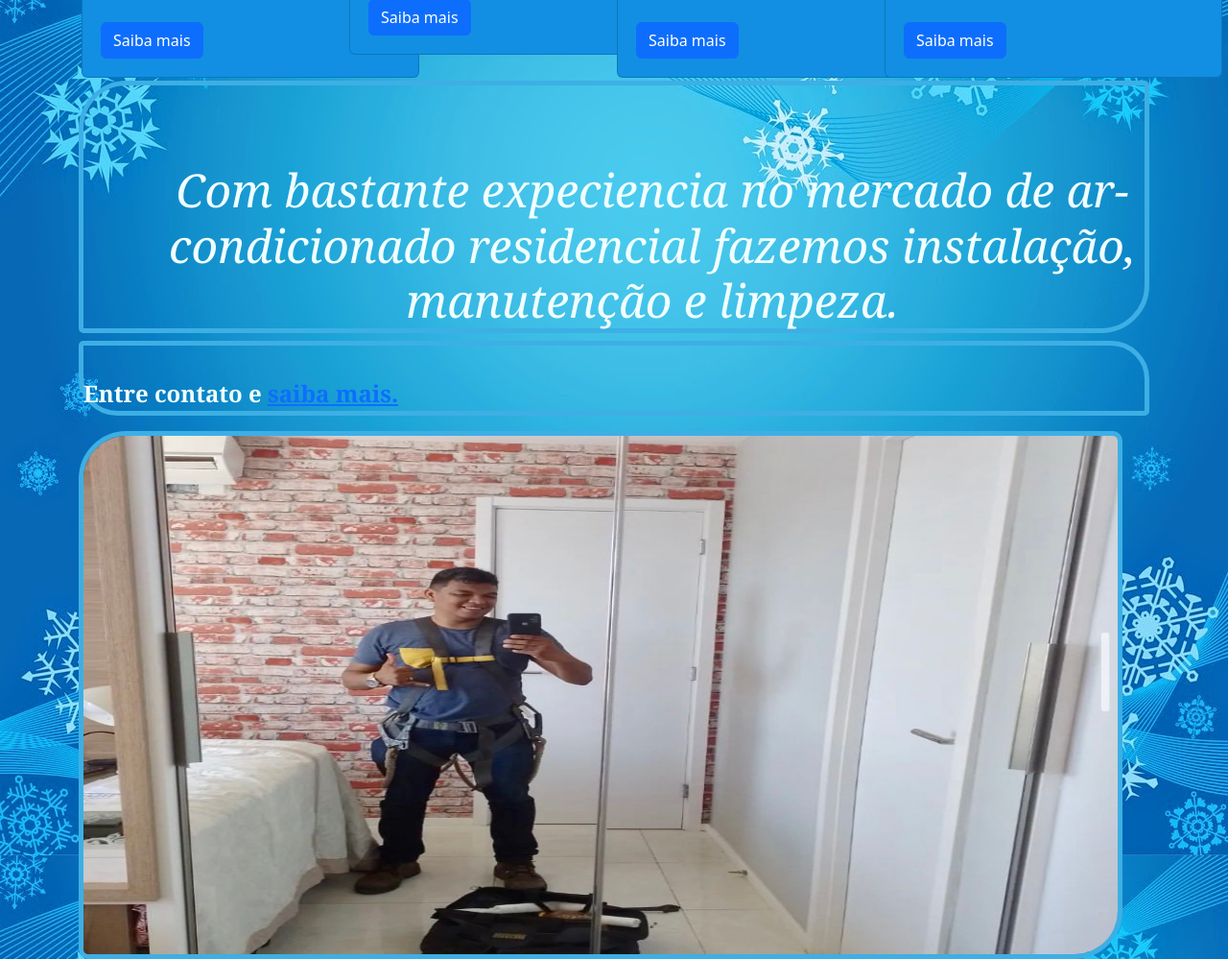
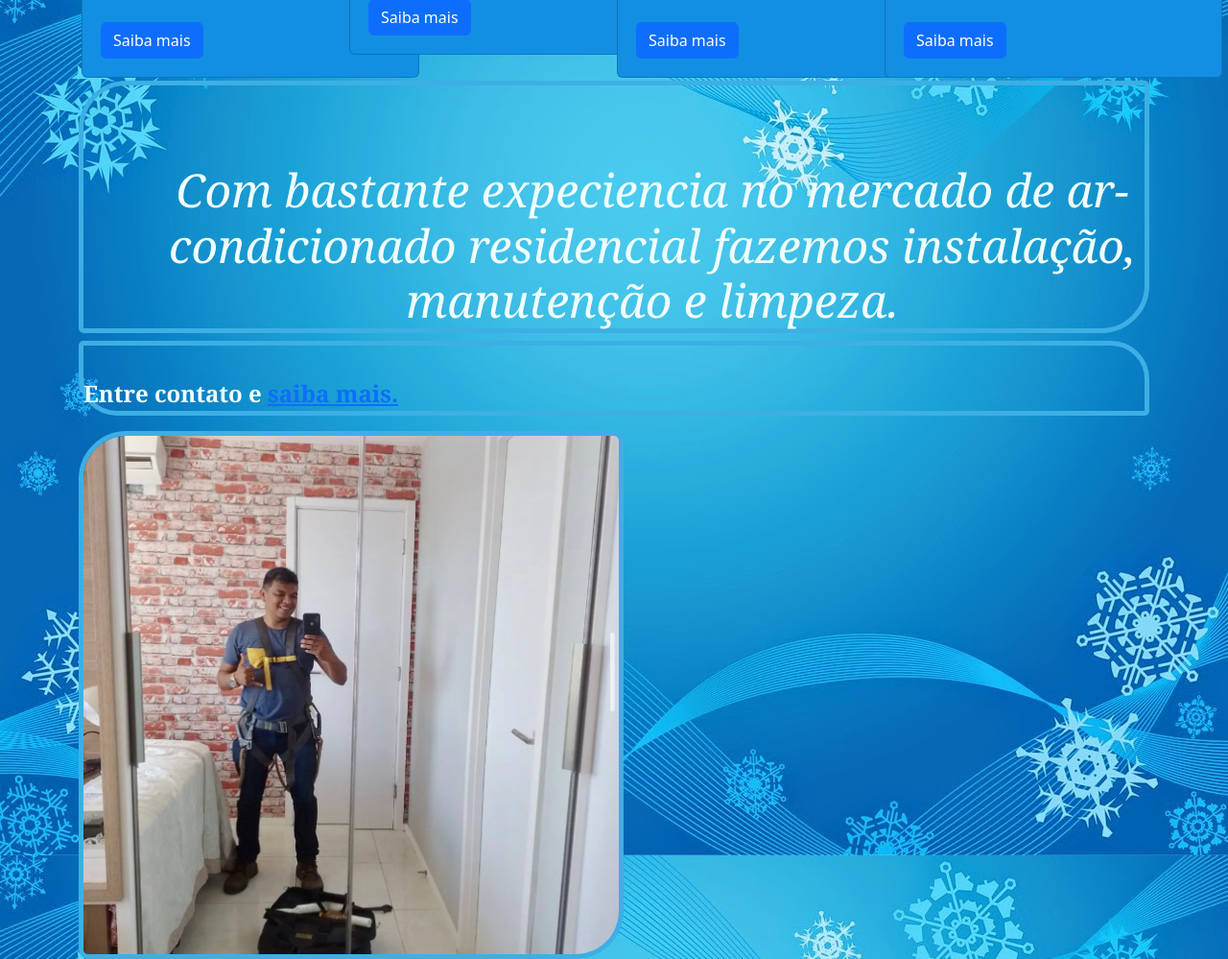
Before and after one commit to edsonsilva1987/marcosRefrigeracao, a plain HTML site: page inicial.html in a window 1280 px wide. Shown: the part 955-1954 px from the top of the page at 96% size. Drawn offline with nearby package versions, Linux system fonts and the light colour scheme.

Commit message:
Update estilo2.css

```diff
--- a/estilo2.css
+++ b/estilo2.css
@@ -20,7 +20,7 @@ body{
  }
  .foto img{
    height: 550px;
-   width:85dvw;
+   width: 22 rem;
    border: 5px solid #3dafe4;
    border-radius: 50px  10px;
    display: flex;
```
